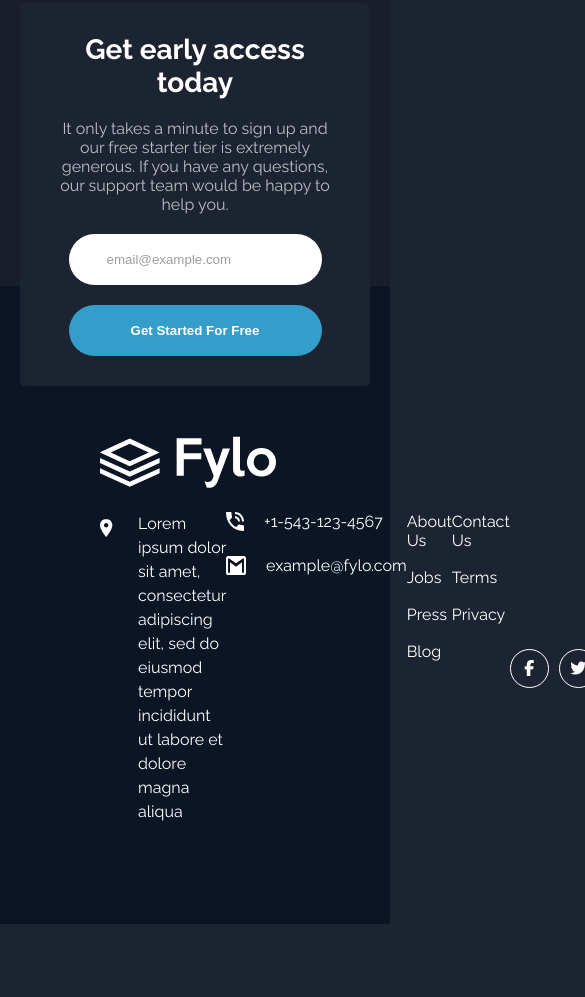
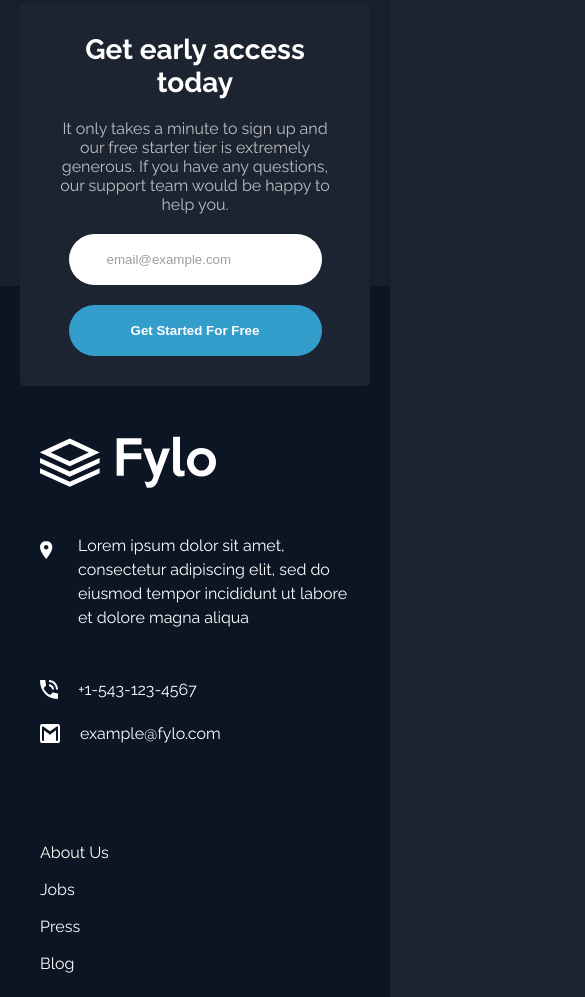
Before and after one commit to giorgitsi/fylo-dark-theme-landing-page-master, a plain HTML site: page index.html in a window 390 px wide. Shown: the part 3587-4584 px from the top of the page, 585 px wide, since content can reach past the window. Before the commit the page ends 4511 px from the top, so only its background shows below. Drawn offline with Linux system fonts and the light colour scheme.

Commit message:
Add files via upload

```diff
--- a/index.html
+++ b/index.html
@@ -198,7 +198,7 @@
   </main>
 
   <footer class="footer">
-    <img src="./images/logo.svg" alt="">
+    <img class="footer-img-logo" src="./images/logo.svg" alt="">
 
     <section class="footer-section">
       <!-- footer-contact -->
--- a/style.css
+++ b/style.css
@@ -302,7 +302,7 @@ input::placeholder {
 .footer {
     background-color: hsl(216, 53%, 9%);
     align-items: start;
-    padding: 100px;
+    padding: 80px;
     padding-top: 150px;
 }
 
@@ -310,6 +310,7 @@ input::placeholder {
     display: flex;
     margin-top: 20px;
     justify-content: space-between;
+    gap: 20px;
 }
 
 .footer-position {
@@ -397,7 +398,22 @@ input::placeholder {
     }
 }
 
-@media (max-width: 900px) {}
+@media (max-width: 900px) {
+
+    .footer-img-logo {
+        margin-bottom: 22px;
+    }
+
+    .footer-section {
+        flex-direction: column;
+        display: flex;
+        gap: 50px;
+    }
+
+    .footer-position {
+        max-width: 100%;
+    }
+}
 
 
 @media (max-width: 800px) {
@@ -415,6 +431,8 @@ input::placeholder {
         flex-direction: column;
         align-items: center;
     }
+
+
 
 }
 
@@ -437,3 +455,16 @@ input::placeholder {
 
     }
 }
+
+
+@media (max-width: 500px) {
+    .footer {
+        padding-left: 40px;
+        padding-right: 40px;
+    }
+
+    .contact-container {
+        margin-bottom: 50px;
+    }
+
+}
```
